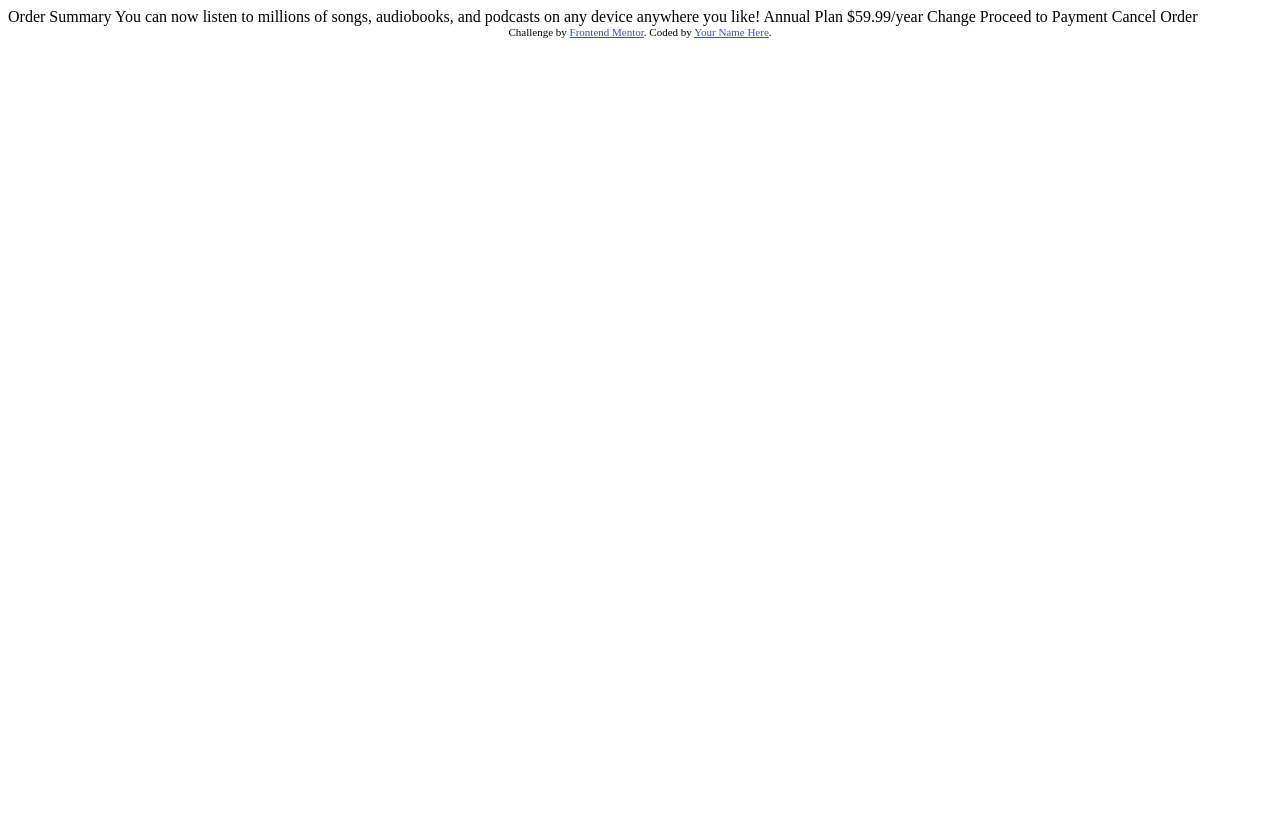
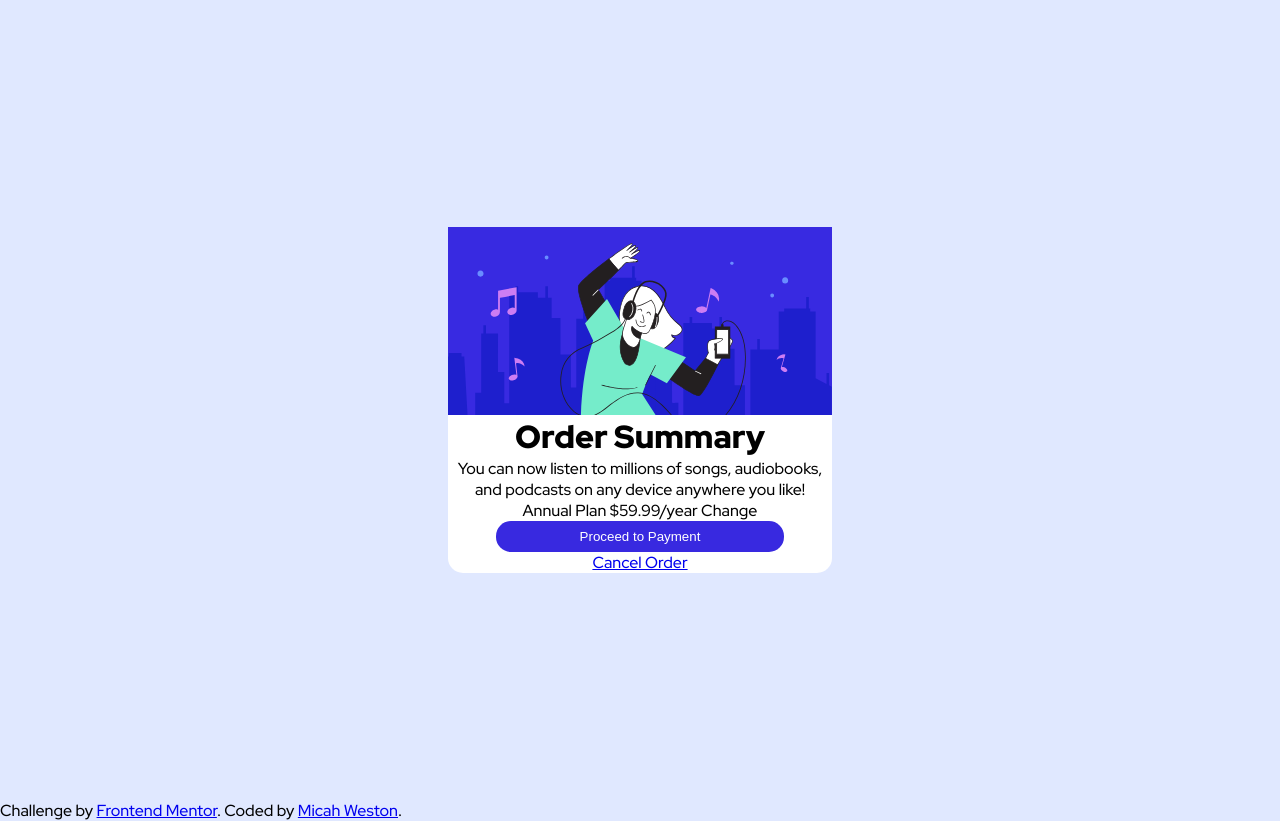
Before and after one commit to micahweston/Order-summary-component, a plain HTML site: page index.html in a window 1280 px wide. Before the commit the page ends 800 px from the top, so only its background shows below. Drawn offline with Linux system fonts and the light colour scheme.

Commit message:
adding styling

```diff
--- a/index.html
+++ b/index.html
@@ -7,33 +7,37 @@
   <link rel="preconnect" href="https://fonts.gstatic.com" crossorigin>
   <link href="https://fonts.googleapis.com/css2?family=Red+Hat+Display:wght@500;700;900&display=swap" rel="stylesheet">
   <link rel="icon" type="image/png" sizes="32x32" href="./images/favicon-32x32.png">
-
+  <link rel="stylesheet" href="styles.css">
   <title>Frontend Mentor | Order summary card</title>
 
   <!-- Feel free to remove these styles or customise in your own stylesheet 👍 -->
-  <style>
-    .attribution { font-size: 11px; text-align: center; }
-    .attribution a { color: hsl(228, 45%, 44%); }
-  </style>
 </head>
 <body>
-
+  <div class="container">
+    <div class="card">
+      <div class="card-img">
+        <img src="./images/illustration-hero.svg" alt="">
+      </div>
+      <div class="card-title">
         Order Summary
-
+      </div>
+      <div class="card-text">
         You can now listen to millions of songs, audiobooks, and podcasts on any
         device anywhere you like!
-
+      </div>
+      <div class="card-price">
         Annual Plan
         $59.99/year
 
         Change
-
-  Proceed to Payment
-  Cancel Order
-
+      </div>
+      <button class="btn">Proceed to Payment</button>
+      <a href="/">Cancel Order</a>
+    </div>
+  </div>
   <div class="attribution">
     Challenge by <a href="https://www.frontendmentor.io?ref=challenge" target="_blank">Frontend Mentor</a>.
-    Coded by <a href="#">Your Name Here</a>.
+    Coded by <a href="#">Micah Weston</a>.
   </div>
 </body>
 </html>
--- a/styles.css
+++ b/styles.css
@@ -5,3 +5,39 @@ body {
   background-color: hsl(225, 100%, 94%);
   font-family: "Red Hat Display", sans-serif;
 }
+
+.container {
+    height: 100vh;
+    display: flex;
+    justify-content: center;
+    align-items: center;
+}
+
+.card {
+    width: 30%;
+    display: flex;
+    flex-direction: column;
+    text-align: center;
+    background-color: white;
+    border: 0 transparent white;
+    border-radius: 15px;
+}
+
+.card-img img{
+    width: 100%;
+    display: flex;
+}
+
+.card-title {
+    font-size: 2rem;
+    font-weight: 900;
+}
+
+button {
+    color: white;
+    background-color: hsl(245, 75%, 52%);
+    border: none;
+    border-radius: 15px;
+    padding: 0.5rem;
+    margin: 0 3rem;
+}
```
Lines whose indentation alone changed are shown as unchanged.
